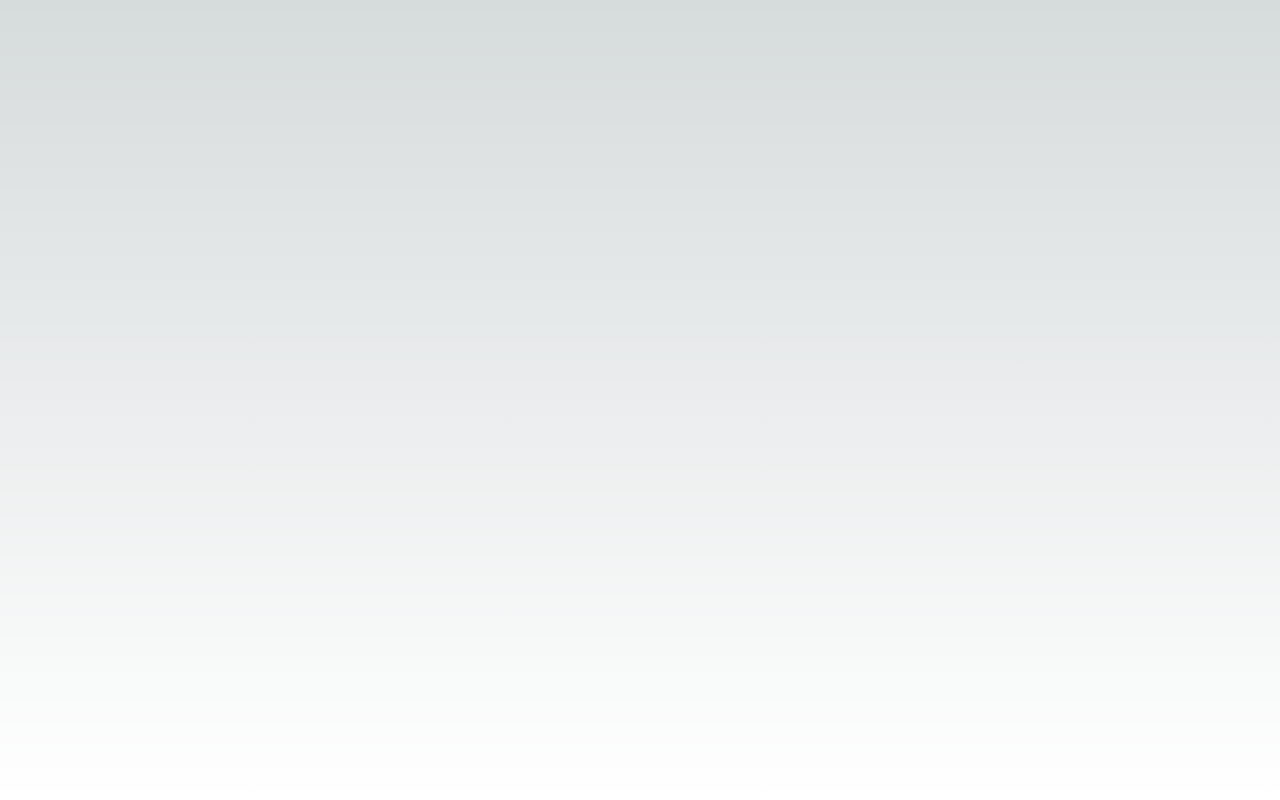
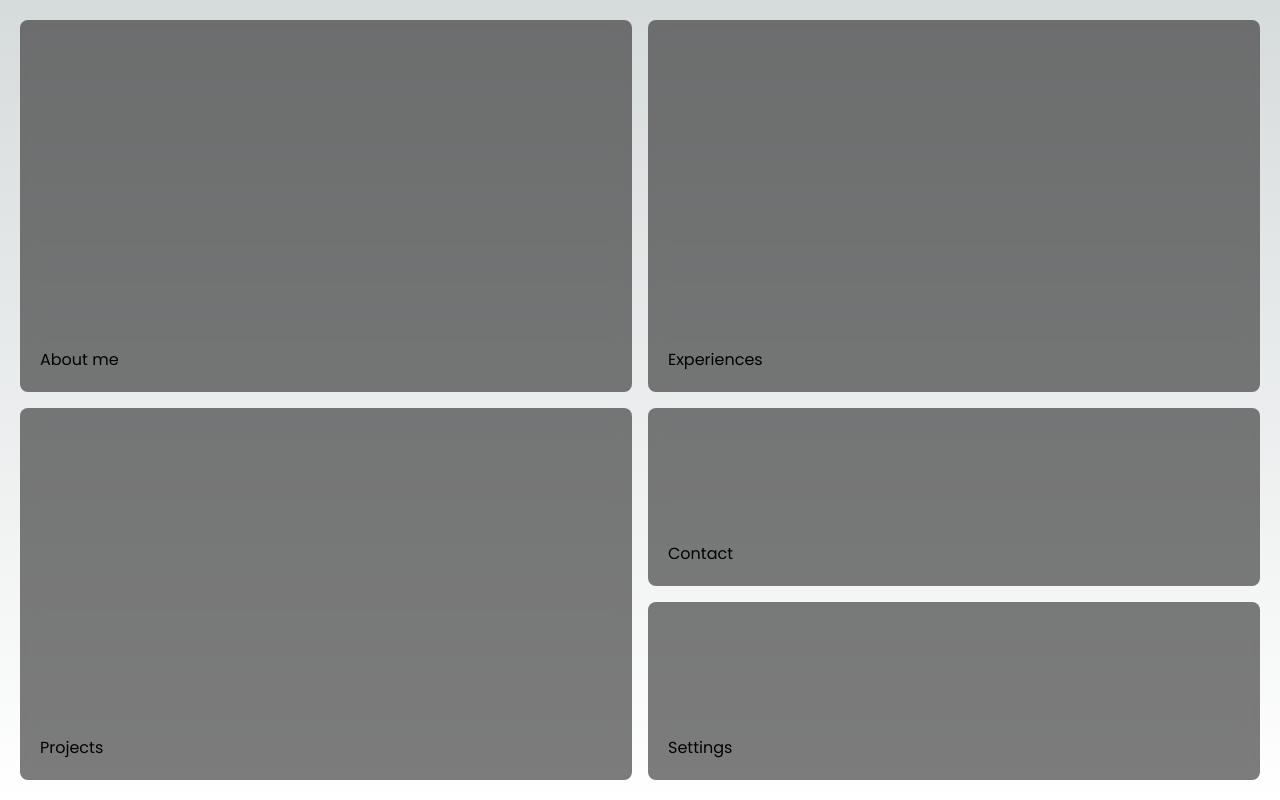
Before and after one commit to adnanZe/personal-website, a Next.js app: page / in a window 1280 px wide. Built offline with nearby package versions, Linux system fonts and the light colour scheme.

Commit message:
wip menu

```diff
--- /dev/null
+++ b/app/components/gridNavigation.tsx
@@ -0,0 +1,21 @@
+export default function GridNavigation() {
+  return (
+    <div className="grid grid-cols-2 grid-rows-4 gap-4 absolute top-0 left-0 p-5 w-screen h-screen">
+      <div className="bg-neutral-800 row-span-2 rounded-lg bg-opacity-60 flex items-end p-5 backdrop-blur">
+        <span>About me</span>
+      </div>
+      <div className="bg-neutral-800 row-span-2 rounded-lg bg-opacity-60 flex items-end p-5 backdrop-blur">
+        Experiences
+      </div>
+      <div className="bg-neutral-800 row-span-2 rounded-lg bg-opacity-60 flex items-end p-5 backdrop-blur">
+        Projects
+      </div>
+      <div className="bg-neutral-800 rounded-lg bg-opacity-60 flex items-end p-5 backdrop-blur">
+        Contact
+      </div>
+      <div className="bg-neutral-800 rounded-lg bg-opacity-60 flex items-end p-5 backdrop-blur">
+        Settings
+      </div>
+    </div>
+  );
+}
--- a/app/components/mainTitle.tsx
+++ b/app/components/mainTitle.tsx
@@ -21,7 +21,7 @@ export default function MainTitle() {
   );
 
   return (
-    <div className="xl:text-9xl lg:text-8xl md:text-7xl text-6xl font-black tracking-widest text-center">
+    <div className="xl:text-12xl lg:text-11xl md:text-10xl max-[570px]:text-6xl max-[378px]:text-5xl text-8xl  font-black tracking-widest text-center">
       <div id="name">
         {renderLetters(firstName)}
         {renderLetters(lastName)}
--- a/app/page.tsx
+++ b/app/page.tsx
@@ -1,9 +1,11 @@
+import GridNavigation from "./components/gridNavigation";
 import MainTitle from "./components/mainTitle";
 
 export default function Home() {
   return (
-    <main className="flex justify-center items-center h-screen">
+    <main className="flex justify-center items-center h-screen relative">
       <MainTitle />
+      <GridNavigation />
     </main>
   );
 }
--- a/tailwind.config.ts
+++ b/tailwind.config.ts
@@ -8,6 +8,11 @@ const config: Config = {
   ],
   theme: {
     extend: {
+      fontSize: {
+        "10xl": "8.5rem",
+        "11xl": "11rem",
+        "12xl": "13rem",
+      },
       animation: {
         letterUp: 'letterUp 3s ease-in-out var(--delay, 0)',
       },
```
